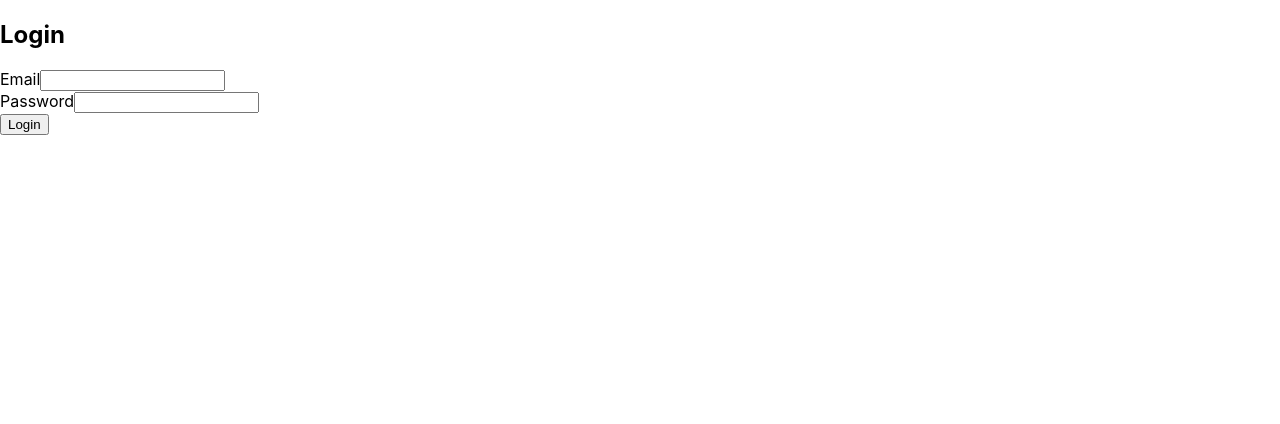
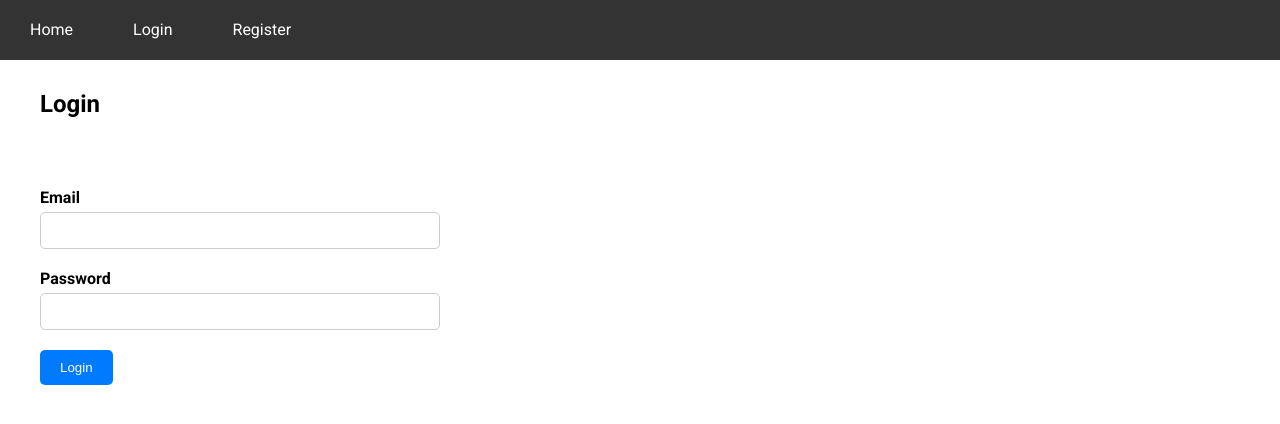
Before and after one commit to CesarJoel04/Moffat-Bay, a React (Create React App) app in the folder frontend/: page /login in a window 1280 px wide. Shown: the top 424 px of the page. Built offline with nearby package versions, Linux system fonts and the light colour scheme.

Commit message:
Added css styles to all pages & added menu items

```diff
--- a/frontend/package.json
+++ b/frontend/package.json
@@ -7,7 +7,8 @@
     "react": "^18.2.0",
     "react-dom": "^18.2.0",
     "react-router-dom": "^6.22.3",
-    "react-scripts": "^5.0.1"
+    "react-scripts": "^5.0.1",
+    "web-vitals": "^3.5.2"
   },
   "scripts": {
     "start": "react-scripts start",
--- a/frontend/public/index.html
+++ b/frontend/public/index.html
@@ -9,6 +9,7 @@
       name="description"
       content="Web site created using create-react-app"
     />
+    <link rel="stylesheet" href="https://fonts.googleapis.com/css2?family=Roboto:wght@400;500;700&display=swap">
     <link rel="apple-touch-icon" href="%PUBLIC_URL%/logo192.png" />
     <!--
       manifest.json provides metadata used when your web app is installed on a
--- a/frontend/src/App.js
+++ b/frontend/src/App.js
@@ -3,10 +3,12 @@ import { BrowserRouter as Router, Routes, Route } from 'react-router-dom';
 import LandingPage from './components/LandingPage';
 import LoginPage from './components/LoginPage';
 import RegistrationPage from './components/RegistrationPage';
+import Menu from './components/menu'; // Import the Menu component
 
 function App() {
   return (
     <Router>
+      <Menu /> {/* Include the Menu component */}
       <Routes>
         <Route path="/" element={<LandingPage />} exact />
         <Route path="/login" element={<LoginPage />} />
--- a/frontend/src/components/LandingPage.js
+++ b/frontend/src/components/LandingPage.js
@@ -1,13 +1,13 @@
 import React from 'react';
 import { Link } from 'react-router-dom';
+import '../styles/commonStyles.css'; // Import the common CSS file
 
 function LandingPage() {
   return (
-    <div>
-      <h1>Welcome to Moffat Bay Lodge!</h1>
-      <p>Discover your next great adventure.</p>
-      <div>
-        <Link to="/login">Login</Link> | <Link to="/register">Register</Link>
+    <div className="container">
+      <div className="header">
+        <h1>Welcome to Moffat Bay Lodge!</h1>
+        <p>Discover your next great adventure.</p>
       </div>
     </div>
   );
--- a/frontend/src/components/LoginPage.js
+++ b/frontend/src/components/LoginPage.js
@@ -1,6 +1,7 @@
 import React, { useState } from 'react';
 import axios from 'axios';
-import { useNavigate } from 'react-router-dom';
+import { Link, useNavigate } from 'react-router-dom';
+import '../styles/commonStyles.css'; // Import common CSS styles
 
 function LoginPage() {
   const [email, setEmail] = useState('');
@@ -21,18 +22,23 @@ function LoginPage() {
   };
 
   return (
-    <form onSubmit={handleSubmit}>
-      <h2>Login</h2>
-      <div>
-        <label>Email</label>
-        <input type="email" value={email} onChange={(e) => setEmail(e.target.value)} required />
+    <div className="container">
+      <div className="header">
+        <h2>Login</h2>
       </div>
-      <div>
-        <label>Password</label>
-        <input type="password" value={password} onChange={(e) => setPassword(e.target.value)} required />
-      </div>
-      <button type="submit">Login</button>
-    </form>
+      <form onSubmit={handleSubmit}>
+
+        <div className="field"> {/* Apply field class */}
+          <label className="label">Email</label>
+          <input type="email" value={email} onChange={(e) => setEmail(e.target.value)} className="input" maxLength="255" required /> {/* Apply input class and set max length */}
+        </div>
+        <div className="field">
+          <label className="label">Password</label>
+          <input type="password" value={password} onChange={(e) => setPassword(e.target.value)} className="input" maxLength="255" required />
+        </div>
+        <button type="submit" className="button">Login</button> {/* Apply button class */}
+      </form>
+    </div>
   );
 }
 
--- a/frontend/src/components/RegistrationPage.js
+++ b/frontend/src/components/RegistrationPage.js
@@ -1,5 +1,7 @@
 import React, { useState } from 'react';
+import { Link, useNavigate } from 'react-router-dom';
 import axios from 'axios';
+import '../styles/commonStyles.css'; // Import common CSS styles
 
 function RegistrationPage() {
   const [email, setEmail] = useState('');
@@ -7,49 +9,50 @@ function RegistrationPage() {
   const [firstName, setFirstName] = useState('');
   const [lastName, setLastName] = useState('');
   const [telephone, setTelephone] = useState('');
+  const navigate = useNavigate();
 
   const handleSubmit = async (e) => {
     e.preventDefault();
     try {
-      await axios.post('http://localhost:3001/register', {
-        email,
-        password,
-        firstName,
-        lastName,
-        telephone
-      });
-      alert('Registration successful');
+      // Replace with your backend registration API endpoint
+      const response = await axios.post('http://localhost:3001/register', { email, password, firstName, lastName, telephone });
+      console.log('Registration successful:', response.data);
+      // Redirect to login page after registration
+      navigate('/login');
     } catch (error) {
-      console.error(error);
-      alert('Registration failed');
+      alert('Registration failed: Please try again');
     }
   };
 
   return (
+    <div className="container">
+      <div className="header">
+        <h2>Register</h2>
+      </div>
       <form onSubmit={handleSubmit}>
-      <h2>Register</h2>
-      <div>
-        <label>Email</label>
-        <input type="email" value={email} onChange={(e) => setEmail(e.target.value)} required />
+        <div className="field"> {/* Apply field class */}
+          <label className="label">Email</label>
+          <input type="email" value={email} onChange={(e) => setEmail(e.target.value)} className="input" maxLength="255" required /> {/* Apply input class and set max length */}
         </div>
-      <div>
-        <label>Password</label>
-        <input type="password" value={password} onChange={(e) => setPassword(e.target.value)} required />
+        <div className="field">
+          <label className="label">Password</label>
+          <input type="password" value={password} onChange={(e) => setPassword(e.target.value)} className="input" maxLength="255" required />
         </div>
-      <div>
-        <label>First Name</label>
-        <input type="text" value={firstName} onChange={(e) => setFirstName(e.target.value)} required />
+        <div className="field">
+          <label className="label">First Name</label>
+          <input type="text" value={firstName} onChange={(e) => setFirstName(e.target.value)} className="input short" maxLength="100" required />
         </div>
-      <div>
-        <label>Last Name</label>
-        <input type="text" value={lastName} onChange={(e) => setLastName(e.target.value)} required />
+        <div className="field">
+          <label className="label">Last Name</label>
+          <input type="text" value={lastName} onChange={(e) => setLastName(e.target.value)} className="input short" maxLength="100" required />
         </div>
-      <div>
-        <label>Telephone</label>
-        <input type="tel" value={telephone} onChange={(e) => setTelephone(e.target.value)} required />
+        <div className="field">
+          <label className="label">Telephone</label>
+          <input type="tel" value={telephone} onChange={(e) => setTelephone(e.target.value)} className="input" required />
         </div>
-      <button type="submit">Register</button>
+        <button type="submit" className="button">Register</button> {/* Apply button class */}
       </form>
+    </div>
   );
 }
 
--- /dev/null
+++ b/frontend/src/components/menu.js
@@ -0,0 +1,16 @@
+// Menu.js
+import React from 'react';
+import { Link } from 'react-router-dom';
+import '../styles/menuStyles.css'; // Import the menu CSS file
+
+function Menu() {
+  return (
+    <div className="menu">
+      <Link to="/" className="menu-item">Home</Link>
+      <Link to="/login" className="menu-item">Login</Link>
+      <Link to="/register" className="menu-item">Register</Link>
+    </div>
+  );
+}
+
+export default Menu;
--- /dev/null
+++ b/frontend/src/styles/commonStyles.css
@@ -0,0 +1,61 @@
+
+/* Common Styles */
+@import url('./menuStyles.css');
+
+.container {
+  max-width: 1200px;
+  margin: 0 auto;
+  padding: 20px;
+}
+
+.header {
+  text-align: left;
+  padding: 50px 0;
+}
+
+.content {
+  flex-grow: 1; /* Allow content to grow to fill remaining space */
+  padding-top: 20px; /* Add padding to create space between menu and content */
+}
+
+body {
+  font-family: 'Roboto', sans-serif; /* Set Roboto as the font family */
+}
+
+.label {
+  display: block;
+  margin-bottom: 5px;
+  font-weight: bold;
+}
+
+.field {
+  margin-bottom: 20px;
+}
+
+.input {
+  width: 100%;
+  max-width: 400px;
+  padding: 10px;
+  border: 1px solid #ccc;
+  border-radius: 5px;
+  box-sizing: border-box;
+}
+
+.input.short {
+  max-width: 200px; /* Maximum width for shorter fields */
+}
+
+.button {
+  display: inline-block;
+  padding: 10px 20px;
+  background-color: #007bff;
+  color: #fff;
+  border: none;
+  border-radius: 5px;
+  cursor: pointer;
+  transition: all 0.3s ease;
+}
+
+.button:hover {
+  background-color: #0056b3;
+}
--- /dev/null
+++ b/frontend/src/styles/landingPageStyles.css
@@ -0,0 +1,31 @@
+/* Landing Page Styles */
+.container {
+  max-width: 1200px;
+  margin: 0 auto;
+  padding: 20px;
+}
+
+.header {
+  text-align: center;
+  padding: 50px 0;
+}
+
+.menu {
+  background-color: #333; /* Add background color */
+  color: #fff; /* Add text color */
+  text-align: center;
+  padding: 10px 0; /* Adjust padding */
+  position: fixed; /* Fixed positioning */
+  width: 100%; /* Full width */
+  top: 0; /* Stick to the top */
+}
+
+.menu-item {
+  color: #fff;
+  text-decoration: none;
+  margin: 0 10px;
+}
+
+.menu-item:hover {
+  text-decoration: underline;
+}
--- /dev/null
+++ b/frontend/src/styles/menuStyles.css
@@ -0,0 +1,34 @@
+/* menuStyles.css */
+
+.menu {
+  background-color: #333;
+  color: #fff;
+  padding: 10px 0;
+  position: fixed;
+  width: 100%;
+  top: 0;
+  display: flex;
+  justify-content: flex-start;
+}
+
+.menu-item {
+  color: #fff;
+  text-decoration: none;
+  margin: 0 30px;
+  line-height: 40px;
+}
+
+.menu-item:hover {
+  text-decoration: underline;
+}
+
+/* menu.css */
+.container {
+  display: flex;
+  flex-direction: column;
+}
+
+.content {
+  flex-grow: 1; /* Allow content to grow to fill remaining space */
+  padding-top: 20px; /* Add padding to create space between menu and content */
+}
```
Also changed, not shown: package.json (added, +15 -0 lines), 2 other files (tests, documents, lock files or other folders). Lines whose indentation alone changed are shown as unchanged.
